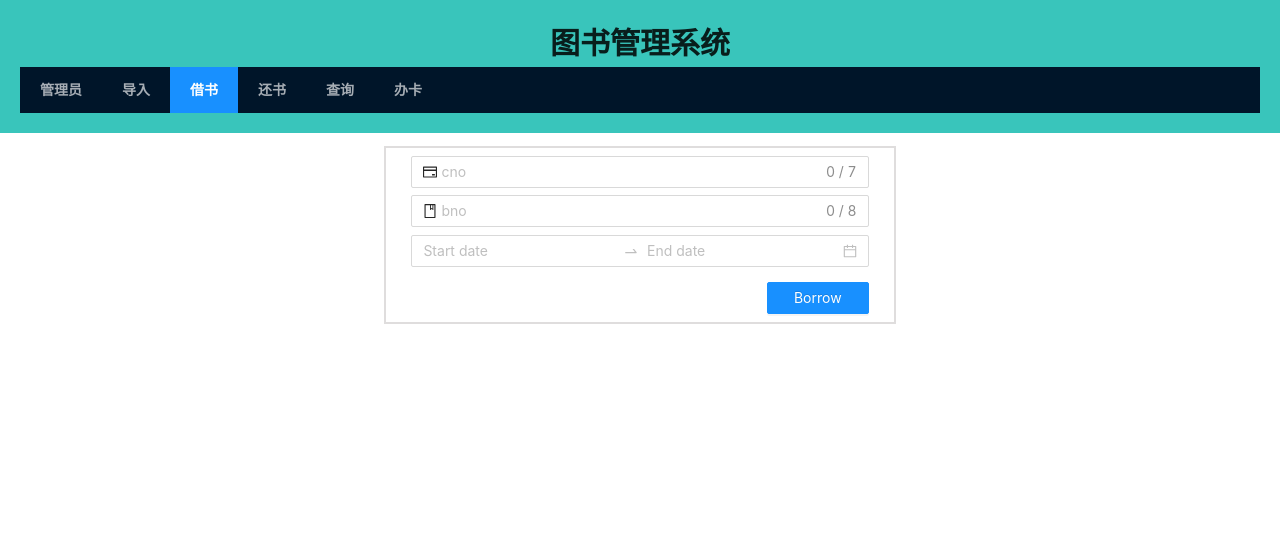
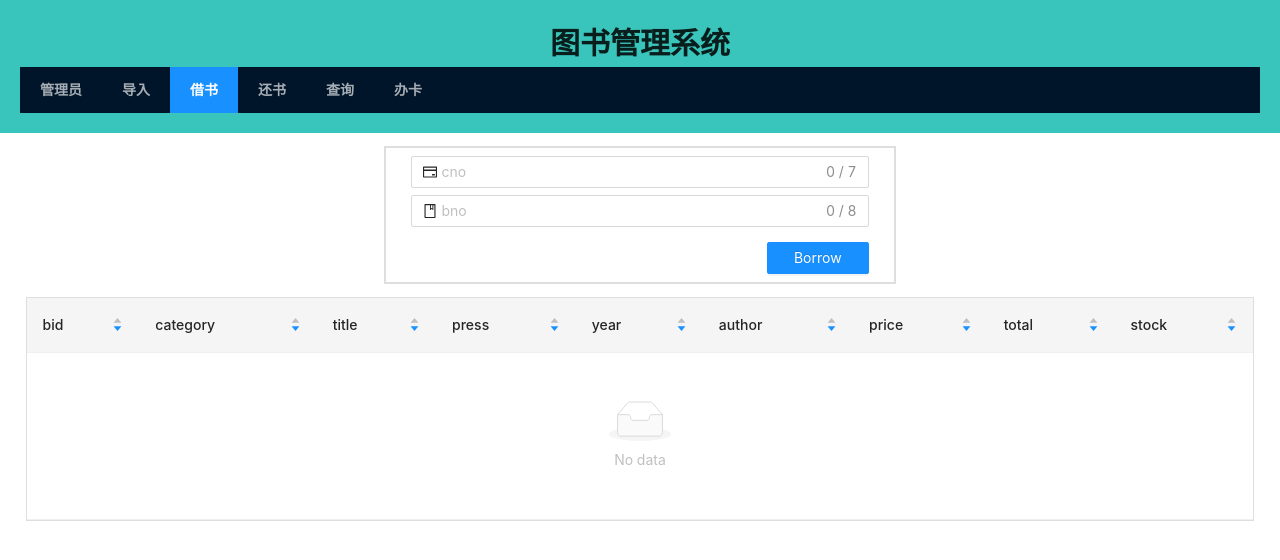
Before and after one commit to ALazyFrog/db-2022-spring-front, a React (Create React App) app: page /borrow in a window 1280 px wide. Shown: the top 560 px of the page. Built offline with nearby package versions, Linux system fonts and the light colour scheme.

Commit message:
add request in borrow

```diff
--- a/src/page/BorrowPage/BorrowPage.js
+++ b/src/page/BorrowPage/BorrowPage.js
@@ -1,13 +1,72 @@
 import './BorrowPage.css';
 import Header from '../../component/Header/Header';
-import { Input, Button, DatePicker } from 'antd';
+import { Input, Button, Table } from 'antd';
 import { CreditCardOutlined, BookOutlined } from '@ant-design/icons';
 import { useState } from "react";
+import request from '../../util/request';
+
+const columns = [
+    {
+      title: 'bid',
+      dataIndex: 'bid',
+      sorter: (a, b) => a.bid - b.bid,
+      defaultSortOrder: 'descend',
+    },
+    {
+      title: 'category',
+      dataIndex: 'category',
+      defaultSortOrder: 'descend',
+      sorter: (a, b) => a.category - b.category,
+    },
+    {
+      title: 'title',
+      dataIndex: 'title',
+      defaultSortOrder: 'descend',
+      sorter: (a, b) => a.title - b.title,
+    },
+    {
+      title: 'press',
+      dataIndex: 'press',
+      defaultSortOrder: 'descend',
+      sorter: (a, b) => a.press - b.press,
+    },
+    {
+      title: 'year',
+      dataIndex: 'year',
+      defaultSortOrder: 'descend',
+      sorter: (a, b) => a.year - b.year,
+    },
+    {
+      title: 'author',
+      dataIndex: 'author',
+      defaultSortOrder: 'descend',
+      sorter: (a, b) => a.author - b.author,
+    },
+    {
+      title: 'price',
+      dataIndex: 'price',
+      defaultSortOrder: 'descend',
+      sorter: (a, b) => a.price - b.price,
+    },
+    {
+      title: 'total',
+      dataIndex: 'total',
+      defaultSortOrder: 'descend',
+      sorter: (a, b) => a.total - b.total,
+    },
+    {
+      title: 'stock',
+      dataIndex: 'stock',
+      defaultSortOrder: 'descend',
+      sorter: (a, b) => a.stock - b.stock,
+    },
+  ];
+
+var data = [];  //table use
 
 function BorrowPage() {
     const [bno, setBno] = useState("");
     const [cno, setCno] = useState("");
-    const [date, setDate] = useState(["", ""]);// return like: ['2022-04-30', '2022-05-31'] 打包部分仍未完成
 
     return (
         <div>
@@ -15,14 +74,30 @@ function BorrowPage() {
             <div className='border'>
                 <Input className='InputBox' showCount maxLength={7} onChange={(event) => { setCno(event.target.value) }} placeholder="cno" prefix={<CreditCardOutlined />} />
                 <Input className='InputBox' showCount maxLength={8} onChange={(event) => { setBno(event.target.value) }} placeholder="bno" prefix={<BookOutlined />} />
-                <DatePicker.RangePicker className='InputBox' format="YYYY-MM-DD" onChange={(date, dateString) => { setDate(dateString); }} />
                 <Button className='Button' type="primary" onClick={() => {
-                    // TODO: 留一个提交数据的坑位
+                    if(bno != "" && cno != ""){
+                        request("/borrow",'POST',{"cid":cno,"bid":bno,"aid":localStorage.getItem("aid")}).then(
+                            (response) => {
+                                alert(response.message)
+                            }
+                        )
+                    }else if (cno != "" && bno == ""){
+                        request("/borrow/"+cno,'GET',).then(
+                            (response) => {
+                                if(response.code != 0){
+                                     alert(response.message)
+                                }else{
+                                    data = response.data;
+                                }
+
+                            }
+                        )
+                    }
                 }}>
                     Borrow
                 </Button>
             </div>
-
+            <Table className='table' columns={columns} dataSource={data}/>
         </div>
     )
 }
```
